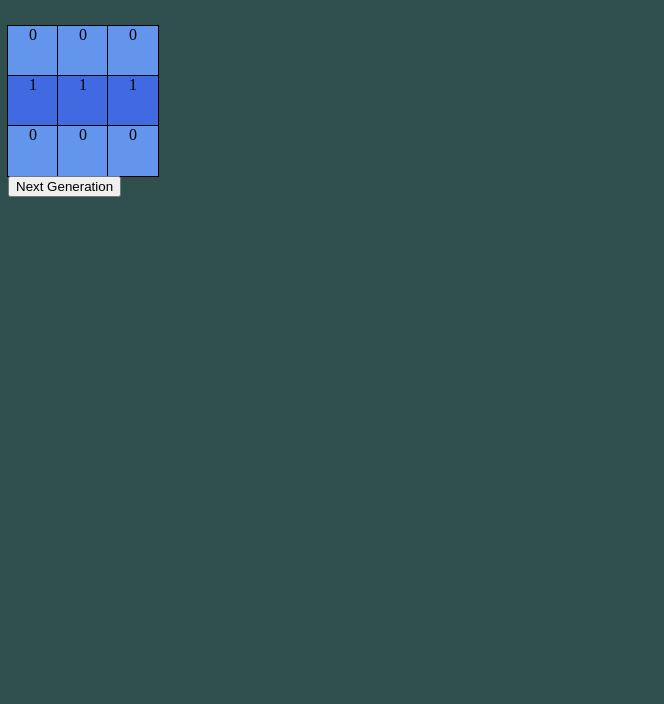
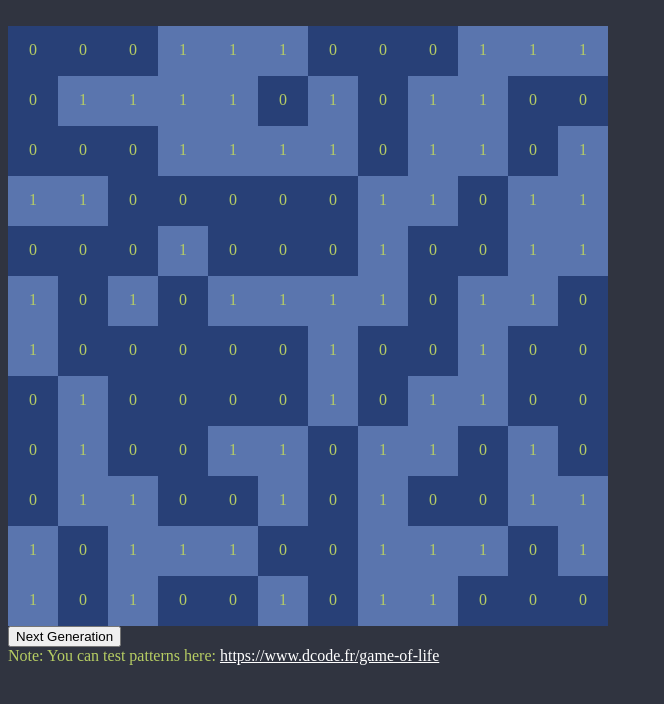
Before and after one commit to withallthesequestions/javascript-conways-game-of-life, a plain HTML site: page index.html in a window 1280 px wide. Shown: the whole page, without its empty margins (0-664 px from the left). Drawn offline with Linux system fonts and the light colour scheme.

Commit message:
Potentially working GOL?

```diff
--- a/index.html
+++ b/index.html
@@ -8,25 +8,32 @@
   <link rel="stylesheet" href="style.css" />
   <style>
     body {
-      background-color: darkslategray;
+      background-color: #303440;
+      color: #B7CE63
     }
 
     .cellAlive {
       display: inline-block;
-      outline: solid black 1px;
+      /* outline: solid black 1px; */
       height: 50px;
       width: 50px;
       text-align: center;
-      background-color: royalblue;
+      background-color: #5A75AE;
+      line-height: 3em;
     }
 
     .cellDead {
       display: inline-block;
-      outline: solid black 1px;
+      /*  outline: solid black 1px; */
       height: 50px;
       width: 50px;
       text-align: center;
-      background-color: cornflowerblue;
+      background-color: #284077;
+      line-height: 3em;
+    }
+
+    a {
+      color: white;
     }
   </style>
 </head>
@@ -34,6 +41,7 @@
 <body>
   <div id="matrixTable"></div>
   <button id="generateButton">Next Generation</button> <br />
+  Note: You can test patterns here: <a href="https://www.dcode.fr/game-of-life">https://www.dcode.fr/game-of-life</a>
 </body>
 <script src="./script.js"></script>
 </html>
--- a/script.js
+++ b/script.js
@@ -13,8 +13,8 @@
 
 // 1. Generation 1
 // a. Assign your matrix dimensions here
-const X_VALUE = 3;
-const Y_VALUE = 3;
+const X_VALUE = 12;
+const Y_VALUE = 12;
 let MATRIX_TABLE = document.getElementById("matrixTable");
 
 // Button click
```
